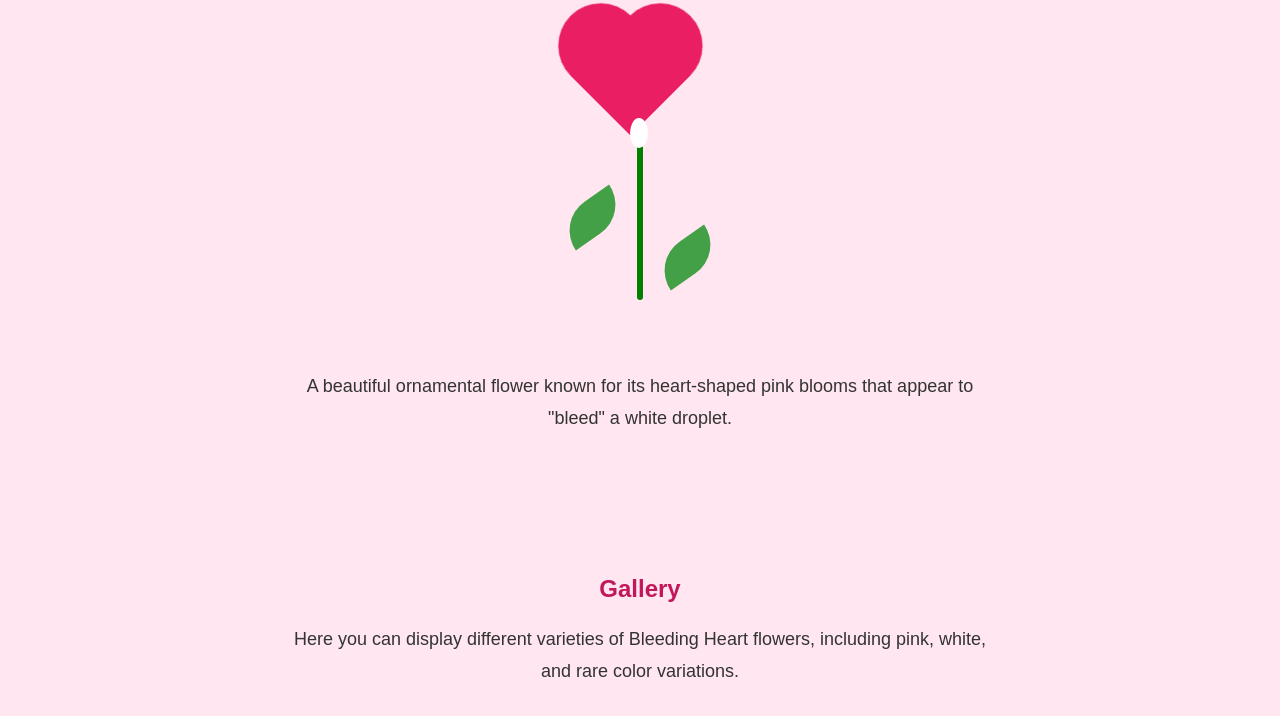
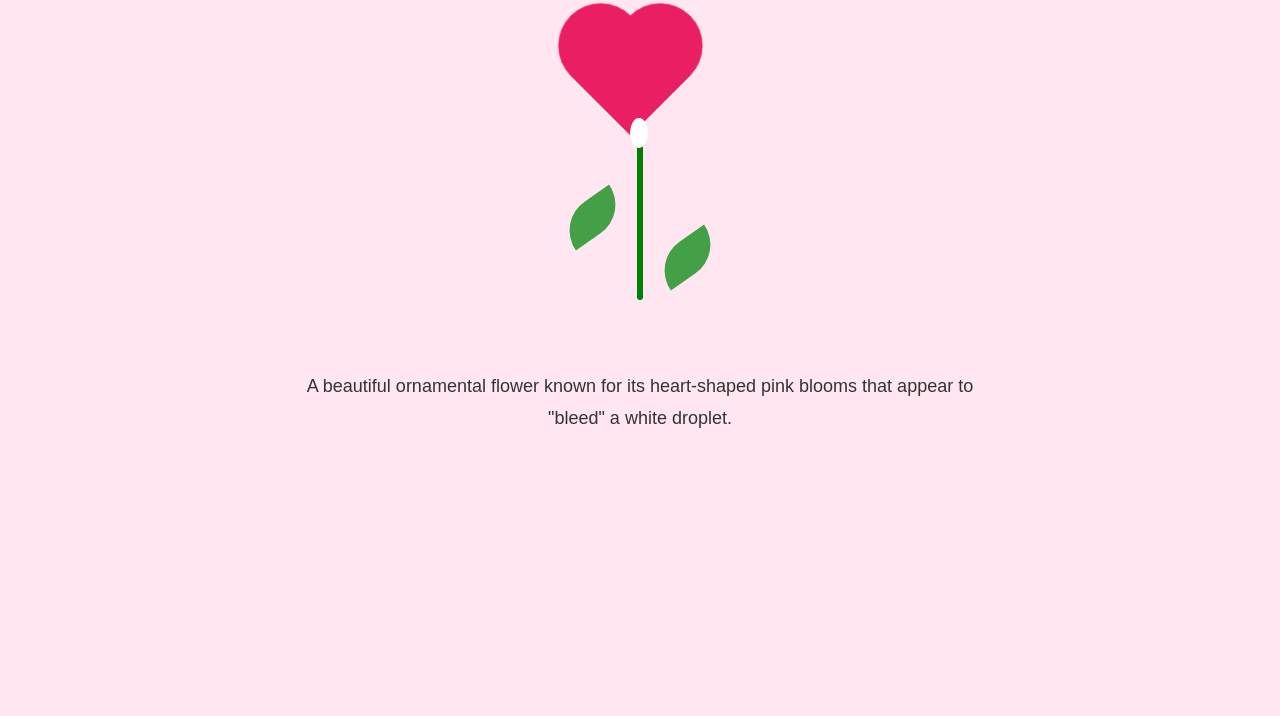
Before and after one commit to sonam-yuka/bleeding-heart-flowerr, a plain HTML site: page index.html in a window 1280 px wide. Shown: the part 166-882 px from the top of the page. After the commit the page ends 800 px from the top, so only its background shows below. Drawn offline with Linux system fonts and the light colour scheme.

Commit message:
Update index.html

```diff
--- a/index.html
+++ b/index.html
@@ -36,16 +36,5 @@
 </section>
 
 
-
-<!-- GALLERY -->
-<section id="gallery">
-  <h1>Gallery</h1>
-  <p>
-    Here you can display different varieties of Bleeding Heart flowers,
-    including pink, white, and rare color variations.
-  </p>
-</section>
-
-
 </body>
 </html>
```
